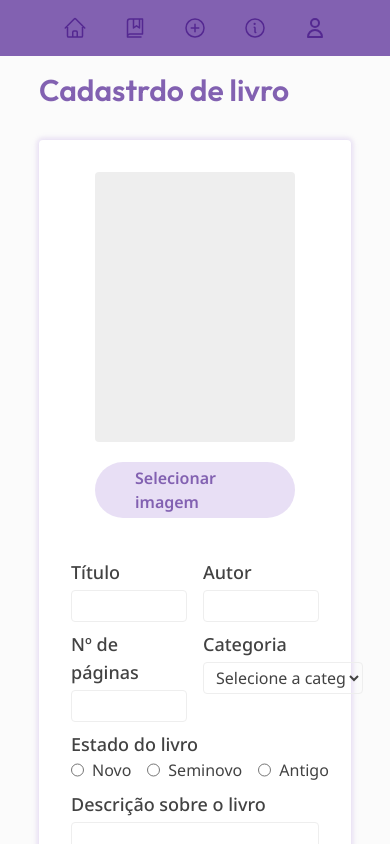
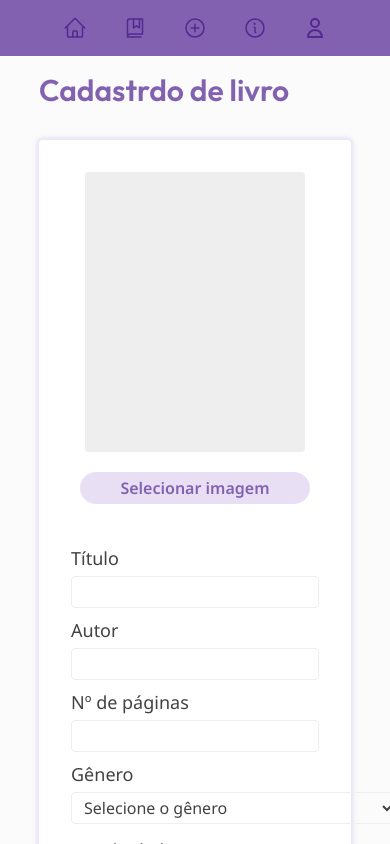
Before and after one commit to imarialu/bibliotroca, a React (Vite) app: page /cadastro-de-livros in a window 390 px wide. Shown: the top 844 px of the page. Built offline with nearby package versions, Linux system fonts and the light colour scheme.

Commit message:
refactor: ajusta inputs dos formulários

```diff
--- a/src/components/Input.jsx
+++ b/src/components/Input.jsx
@@ -1,7 +1,7 @@
 export function Input({label, type, placeholder, ...props}){
     return(
         <div className="flex flex-col mb-1">
-            <label className="mb-1 text-lg font-medium">{label}</label>
+            <label className="mb-1 text-lg">{label}</label>
             <input type={type} placeholder={placeholder} {...props} className="border border-gray rounded-sm h-8 pl-2 mb-1 focus:outline-none focus:border-purple"/>
         </div>
     )
--- a/src/pages/BookRegister/BookRegister.jsx
+++ b/src/pages/BookRegister/BookRegister.jsx
@@ -11,15 +11,15 @@ export default function BookRegister(){
                     <Heading text={"Cadastrdo de livro"}/>
                 </header>
 
-                <section className="md:ml-20 mb-10 w-[80%] md:w-[720px] xl:w-[1100px]">
+                <section className="md:ml-20 mb-5 w-[80%] md:w-[720px] xl:w-[1100px]">
                     <form className="flex flex-col p-8 bg-white rounded-sm shadow-cont">
                         <div className="flex flex-col md:flex-row xl:grid grid-cols-3">
                             <div className="flex flex-col justify-between mb-10 md:mb-0 md:mr-8 xl:col-span-1 items-center">
-                                <div className="w-[200px] h-[270px] mb-5 md:mb-0 md:w-[230px] md:h-[85%] rounded-sm bg-gray">
+                                <div className="w-[220px] h-[280px] mb-5 md:mb-0 md:w-[230px] md:h-[85%] rounded-sm bg-gray">
                                     {/* <img src="#" alt="" className="w-full h-full"/> */}
                                 </div>
 
-                                <div className="flex w-[200px] md:w-[230px] rounded-full justify-center items-center py-1 px-10 bg-purple-tr text-purple font-semibold cursor-pointer transition duration-400 ease hover:bg-purple-h">
+                                <div className="flex w-[230px] md:w-[230px] rounded-full justify-center items-center py-1 px-10 bg-purple-tr text-purple font-semibold cursor-pointer transition duration-400 ease hover:bg-purple-h">
                                     <input type="file" id="photo" className="hidden"/>
                                     <label htmlFor="photo" className="">Selecionar imagem</label>
                                 </div>
@@ -27,16 +27,16 @@ export default function BookRegister(){
 
                             <div className="xl:col-span-2">
                                 <div className="flex flex-col">
-                                    <div className="grid grid-cols-2 gap-4">
+                                    <div className="grid grid-cols-1 md:grid-cols-2 md:gap-4">
                                         <Input label={"Título"}/>
                                         <Input label={"Autor"}/>
                                     </div>
-                                    <div className="grid grid-cols-2 gap-4">
+                                    <div className="grid grid-cols-1 md:grid-cols-2 md:gap-4">
                                         <Input label={"Nº de páginas"}/>
                                         <div className="flex flex-col">
-                                            <label htmlFor="category" className="text-lg font-medium">Categoria</label>
-                                            <select name="category" id="category" className="w-[160px] h-8 mt-1 pl-2 border border-gray rounded-sm focus:outline-none focus:border-purple md:w-[190px] xl:w-[330px]">
-                                                <option value="">Selecione a categoria</option>
+                                            <label htmlFor="category" className="text-lg">Gênero</label>
+                                            <select name="category" id="category" className="w-[325px] h-8 mt-1 mb-3 pl-2 border border-gray rounded-sm focus:outline-none focus:border-purple md:w-[190px] xl:w-[340px]">
+                                                <option value="">Selecione o gênero</option>
                                                 <option value="romance">Romance</option>
                                                 <option value="drama">Drama</option>
                                                 <option value="terror">Terror</option>
@@ -47,8 +47,8 @@ export default function BookRegister(){
                                 </div>
 
                                 <div className="mb-1">
-                                    <label htmlFor="status" className="text-lg font-medium mb-1">Estado do livro</label>
-                                    <div className="flex gap-4 mb-2">
+                                    <label htmlFor="status" className="text-lg">Estado do livro</label>
+                                    <div className="flex gap-4 my-2">
                                         <label htmlFor="newBook" className="flex gap-2">
                                             <input type="radio" name="statusBook" id="newBook"/>
                                             Novo
@@ -66,7 +66,7 @@ export default function BookRegister(){
                                     </div>
 
                                     <div className="flex flex-col">
-                                        <label htmlFor="description" className="text-lg font-medium mb-1">Descrição sobre o livro</label>
+                                        <label htmlFor="description" className="text-lg mb-1">Descrição sobre o livro</label>
                                         <textarea name="description" id="description" rows="5" className="resize-none p-2 border border-gray rounded-sm focus:outline-none focus:border-purple"></textarea>
                                     </div>
                                 </div>
--- a/src/pages/MyAccount/components/MyProfileForm.jsx
+++ b/src/pages/MyAccount/components/MyProfileForm.jsx
@@ -17,7 +17,7 @@ export default function MyProfileForm(){
             <hr className="mt-5 text-purple"/>
 
             <div className="mt-5">
-                <div className="grid grid-cols-2 gap-6">
+                <div className="grid grid-cols-1 md:grid-cols-2 md:gap-6">
                     <Input label={"Nome completo"}/>
                     <Input label={"Telefone"}/>
                 </div>
```
